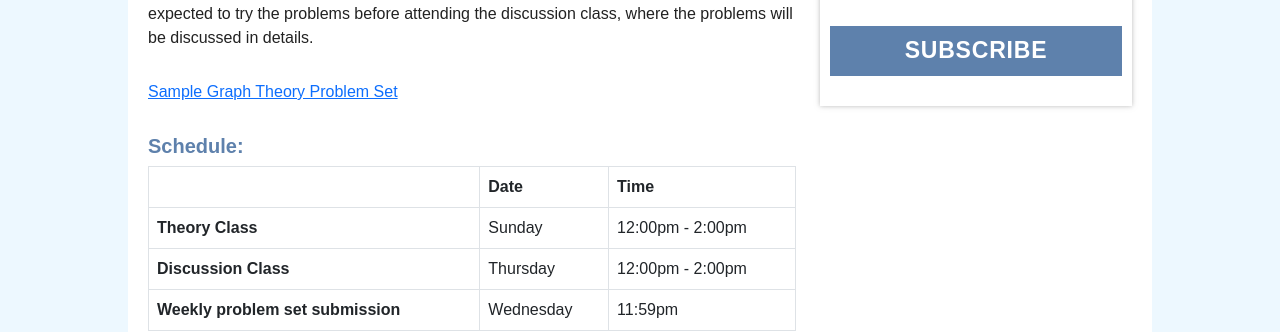
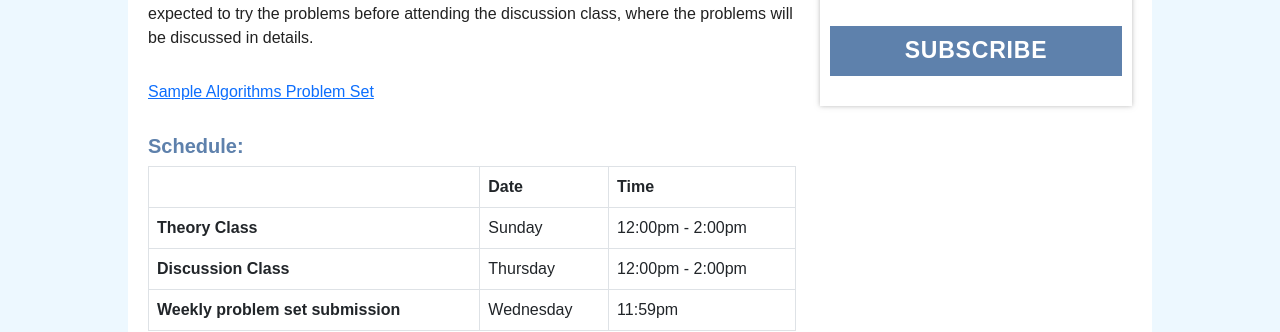
Before and after one commit to AnglyPascal/anglypascal.github.io, a Jekyll site: the page built from courses/atom.md, in a window 1280 px wide and 900 px high, scrolled down 605 px. Shown: the part 177-509 px from the top of the window. Built offline with Jekyll 4.4.1, drawn with Linux system fonts in a browser that asks for light colours; nearby versions of some CDN libraries.

Commit message:
updated sample

```diff
--- a/_data/courses.json
+++ b/_data/courses.json
@@ -5,7 +5,7 @@
     "title": "Advanced Training for Olympiad Mathematics",
     "brand_image" : "/assets/img/math2.jpg",
     "short_description": "A 12-week course on more advanced topics in olympiad mathematics to prepare students for BdMO National Camps and Team Selection Tests",
-    "long_description": "<p><b>Advanced Training for Olympiad Mathematics</b> is a Bangladesh National Camp level course. Familiarity with all the basic topics and theories is required to benefit the most from this course. The difficulty of the course is pretty high, so a student should expect to spend at least 10 hours per week behind problem sets besides the usual class hours.</p> <p>This course is structured in a weekly basis spanning over twelve weeks. Each week will center around a certain topic or a certain group of problems that regularly appear on math olympiads. There will be two classes every week: one Theory class, and one Discussion class. Handouts will be delivered to the students after the theory class. The students are expected to try the problems before attending the discussion class, where the problems will be discussed in details.</p> <p><a href=https://drive.google.com/file/d/1B5ZnRqGa-Lnf2o5hSBay9ai5aLLG_1Na/view?usp=sharing> Sample Graph Theory Problem Set</a></p>",
+    "long_description": "<p><b>Advanced Training for Olympiad Mathematics</b> is a Bangladesh National Camp level course. Familiarity with all the basic topics and theories is required to benefit the most from this course. The difficulty of the course is pretty high, so a student should expect to spend at least 10 hours per week behind problem sets besides the usual class hours.</p> <p>This course is structured in a weekly basis spanning over twelve weeks. Each week will center around a certain topic or a certain group of problems that regularly appear on math olympiads. There will be two classes every week: one Theory class, and one Discussion class. Handouts will be delivered to the students after the theory class. The students are expected to try the problems before attending the discussion class, where the problems will be discussed in details.</p> <p><a href=https://drive.google.com/file/d/1xEgVb41-MDIoz-MZQ9_V9BnNJvMkJI1m/view?usp=sharing> Sample Algorithms Problem Set</a></p>",
     "pre_requirements": [
       "Good grasp on problem solving",
       "Familiarity with all basic topics"
```
